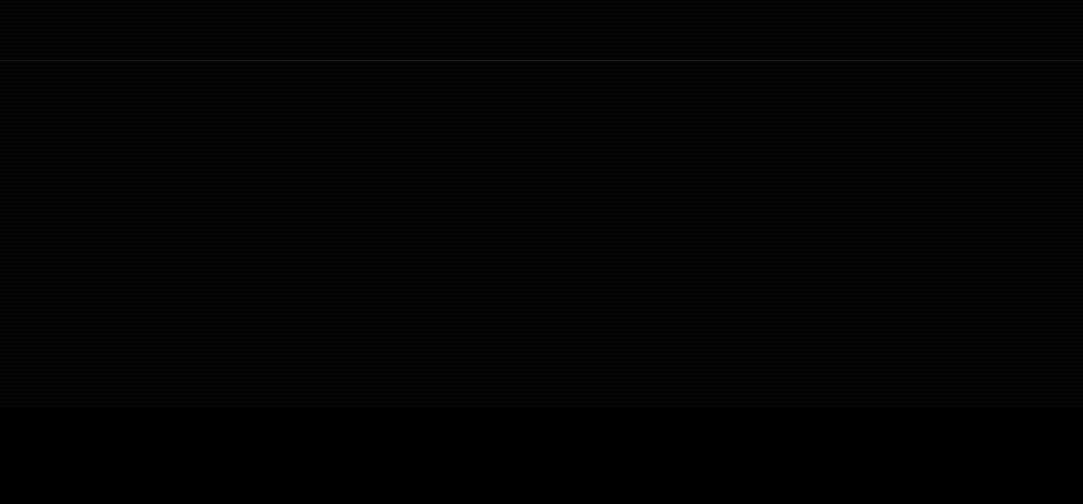
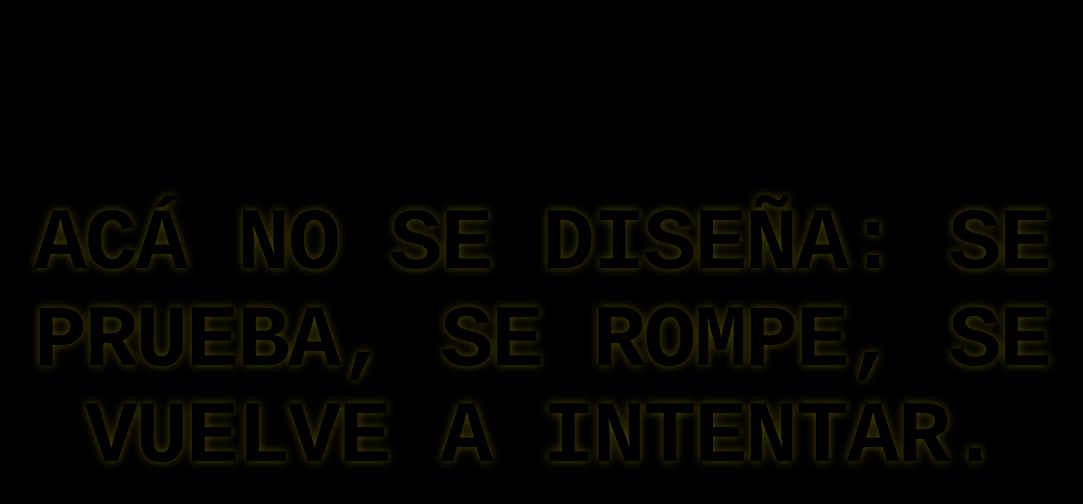
Before and after one commit to luciabalbo/by____lulitx, a Next.js app: page /logs in a window 1280 px wide. Shown: the part 688-1192 px from the top of the page, without its empty margins (98-1181 px from the left). Before the commit the page ends 1004 px from the top, so only its background shows below. Built offline with nearby package versions, Linux system fonts and the light colour scheme.

Commit message:
Cambiamos la redireccion cuando entras al archivo

```diff
--- a/app/logs/logs.module.css
+++ b/app/logs/logs.module.css
@@ -1,126 +1,135 @@
-.terminal_container {
+.container {
   background-color: var(--color-negro);
+  color: var(--color-blanco);
   min-height: 100vh;
-  padding: 80px 12%;
-  font-family: 'Courier New', monospace;
-  position: relative;
-  overflow-x: hidden;
+  padding: 0 5%;
   background-image: var(--bg-grid);
   background-size: 50px 50px;
+  background-attachment: fixed; /* El fondo se queda quieto al scrollear */
 }
 
-/* EFECTO CRT (Tubo de tele viejo) */
-.crt_overlay {
+.header {
   position: fixed;
-  top: 0; left: 0; width: 100%; height: 100%;
-  background: radial-gradient(circle, rgba(18, 16, 16, 0) 40%, rgba(0, 0, 0, 0.5) 100%);
-  pointer-events: none;
-  z-index: 5;
+  top: 0;
+  left: 0;
+  width: 100%;
+  padding: 40px;
+  display: flex;
+  justify-content: center; /* Esto centra el contenido horizontalmente */
+  align-items: center;
+  z-index: 100;
+  background: linear-gradient(to bottom, var(--color-negro) 40%, transparent 100%);
 }
 
-.scanline {
-  position: fixed;
-  top: 0; left: 0; width: 100%; height: 100%;
-  background: linear-gradient(to bottom, rgba(255,255,255,0) 0%, rgba(255,255,255,0.03) 50%, rgba(255,255,255,0) 100%);
-  background-size: 100% 4px;
-  animation: scan 8s linear infinite;
-  z-index: 6;
-  pointer-events: none;
+/* El botón de escape igual que en el archivo */
+.back {
+  font-family: 'Courier New', Courier, monospace;
+  color: var(--color-blanco);
+  text-decoration: none;
+  font-size: 12px;
+  letter-spacing: 2px;
+  opacity: 0.5;
+  transition: all 0.3s ease;
+  border: 1px solid transparent;
+  padding: 5px 15px;
+  /* El truco para que quede clavado en el centro */
+  position: absolute;
+  left: 50%;
+  transform: translateX(-50%);
 }
 
-@keyframes scan { 0% { transform: translateY(-100%); } 100% { transform: translateY(100%); } }
-
-.nav_header {
-  display: flex;
-  justify-content: space-between;
-  align-items: center;
-  border-bottom: 3px double var(--color-azul);
-  padding-bottom: 15px;
-  margin-bottom: 60px;
+.back:hover {
+  opacity: 1;
+  color: var(--color-rojo);
+  border: 1px solid var(--color-rojo);
+  box-shadow: 0 0 15px var(--color-rojo-glow);
 }
 
-.red_dot {
-  width: 12px; height: 12px;
-  background: var(--color-rojo);
-  border-radius: 50%;
-  box-shadow: 0 0 10px var(--color-rojo);
-  animation: blink 0.8s infinite alternate;
+/* Ajuste Mobile para que no se rompa nada */
+@media (max-width: 768px) {
+  .header {
+    padding: 20px;
+  }
+
+  .back {
+    font-size: 10px;
+    letter-spacing: 1px;
+    width: auto;
+    white-space: nowrap;
+  }
 }
 
-@keyframes blink { from { opacity: 1; } to { opacity: 0.3; } }
-
-.exit_btn {
-  font-size: 14px;
-  color: var(--color-rojo);
-  border: 1px solid var(--color-rojo);
-  padding: 5px 15px;
-  text-decoration: none;
-  transition: 0.3s;
+.main {
+  display: flex;
+  flex-direction: column;
+  align-items: center;
+  padding-top: 70px;
 }
 
-.exit_btn:hover {
-  background: var(--color-rojo);
-  color: var(--color-blanco);
-  box-shadow: 0 0 20px var(--color-rojo-glow);
+.section {
+  min-height: 80vh;
+  display: flex;
+  align-items: center;
+  justify-content: center;
+  text-align: center;
+  width: 100%;
+  padding: 0 20px;
 }
 
-/* TIPOS DE LÍNEA */
-.line_box { margin-bottom: 20px; line-height: 1.2; }
-
-.header { font-size: 1.6rem; font-weight: 900; letter-spacing: -1px; }
-
-.highlight {
-  background-color: var(--color-azul);
-  color: var(--color-blanco) !important;
-  display: inline-block;
-  padding: 0 10px;
-  font-weight: bold;
+.text {
+  /* FUENTE COURIER NEW PARA TODO EL MANIFIESTO */
+  font-family: 'Courier New', Courier, monospace;
+  font-size: clamp(1.8rem, 8vw, 5.5rem);
+  font-weight: 900;
+  line-height: 1.1;
+  text-transform: uppercase;
+  max-width: 1100px;
+  letter-spacing: -2px; /* Un poco de tracking negativo para el look brutalista */
+  word-wrap: break-word;
 }
 
-.rojo.highlight { background-color: var(--color-rojo); }
+/* Colores de tu paleta */
+.white { color: var(--color-blanco); }
 
-.big_header {
-  font-size: clamp(2rem, 8vw, 4rem);
-  font-weight: 900;
+.rojo {
   color: var(--color-rojo);
-  text-shadow: 3px 3px 0px var(--color-azul);
-  margin: 50px 0;
-  text-transform: uppercase;
+  text-shadow: 0 0 15px var(--color-rojo-glow);
 }
 
-.glitch {
-  font-style: italic;
-  text-decoration: line-through;
-  color: var(--color-amarillo);
-  animation: shake 0.5s infinite;
+.azul {
+  color: var(--color-azul);
+  text-shadow: 0 0 15px var(--color-azul-glow);
 }
 
-@keyframes shake {
-  0% { transform: translate(0); }
-  25% { transform: translate(2px, -2px); }
-  50% { transform: translate(-2px, 2px); }
-  100% { transform: translate(0); }
+.amarillo {
+  color: var(--color-amarillo);
+  text-shadow: 0 0 10px rgba(252, 233, 0, 0.3);
 }
 
-.system { font-size: 12px; opacity: 0.5; text-transform: uppercase; }
-
-/* COLORES */
-.amarillo { color: var(--color-amarillo); }
-.azul { color: var(--color-azul); }
-.rojo { color: var(--color-rojo); }
-.white { color: var(--color-blanco); }
-
-.terminal_cursor { color: var(--color-amarillo); font-size: 24px; }
-
-.terminal_footer {
-  position: fixed;
-  bottom: 0; left: 0; width: 100%;
-  padding: 20px 40px;
-  display: flex;
-  justify-content: space-between;
-  font-size: 10px;
-  background: rgba(0,0,0,0.8);
-  border-top: 1px solid #222;
+.footer {
+  padding: 100px 0 60px 0;
+  text-align: center;
+  font-family: 'Courier New', Courier, monospace;
+  font-size: 11px;
+  letter-spacing: 4px;
+  opacity: 0.2;
 }
 
-.footer_block { display: flex; gap: 20px; }
+/* Optimización para Mobile */
+@media (max-width: 768px) {
+  .text {
+    /* Bajamos el mínimo a 1rem y el máximo a 1.8rem */
+    font-size: clamp(1rem, 10vw, 1.8rem);
+    letter-spacing: -0.5px; /* Menos tracking negativo para que se lea mejor en chiquito */
+    line-height: 1.1; /* Un poquito más de aire entre líneas para que no se peguen las letras */
+    padding: 0 15px; /* Evita que el texto toque los bordes físicos de la pantalla */
+  }
+
+  .section {
+    min-height: 40vh; /* Reducimos el alto para que no haya que scrollear tanto entre frases */
+  }
+
+  .header {
+    padding: 15px;
+  }
+}
--- a/app/logs/page.tsx
+++ b/app/logs/page.tsx
@@ -1,88 +1,50 @@
 "use client";
-import React, { useState, useEffect, useRef } from 'react';
-import { motion, AnimatePresence } from "framer-motion";
+import React from 'react';
+import { motion } from "framer-motion";
 import Link from 'next/link';
 import styles from './logs.module.css';
 
-const MANIFIESTO_DATA = [
-  { text: ">>> ACCESSING CORE_PHILOSOPHY...", type: "system", color: "azul" },
-  { text: "by____lulitx no es una marca, es un proceso.", type: "header", color: "white" },
-  { text: "Acá no se diseña: se prueba, se rompe, se vuelve a intentar.", type: "body", color: "white" },
-  { text: "ERROR 404: ESTILO NO ENCONTRADO.", type: "glitch", color: "amarillo" },
-  { text: "------------------------------------------------", type: "system", color: "azul" },
-  { text: "No es diseño, es error con estilo. No estamos copiando.", type: "highlight", color: "rojo" },
-  { text: "ESTAMOS REESCRIBIENDO EL SISTEMA.", type: "header", color: "white" },
-  { text: "Si alguien lo busca prolijo, probablemente no lo encuentre.", type: "body", color: "white" },
-  { text: ">>> DESARMANDO TENDENCIAS...", type: "system", color: "azul" },
-  { text: "En by____lulitx no hay talles ni reglas claras.", type: "body", color: "white" },
-  { text: "Hay MUTACIONES, VERSIONES, PIEZAS que no estuvieron nunca.", type: "highlight", color: "azul" },
-  { text: "Cambiamos el modo, rompimos la línea y seguimos jugando.", type: "body", color: "white" },
-  { text: "BIENVENIDX A TU METAMORFOSIS.", type: "big_header", color: "rojo" },
-  { text: "Vos dale, que yo dale 🐉", type: "footer", color: "amarillo" },
-  { text: "by____lulitx 🖤", type: "footer", color: "white" },
+const MANIFIESTO_LINES = [
+  { text: "by____lulitx no es una marca, es un proceso que está en constante movimiento.", color: "white" },
+  { text: "Acá no se diseña: se prueba, se rompe, se vuelve a intentar.", color: "amarillo" },
+  { text: "No es diseño, es error con estilo.", color: "azul" },
+  { text: "No estamos copiando, estamos reescribiendo el sistema.", color: "rojo" },
+  { text: "ERROR 404: ESTILO NO ENCONTRADO.", color: "white" },
+  { text: "No seguimos tendencias, las desarmamos. No compramos moda, la reescribimos.", color: "amarillo" },
+  { text: "En by____lulitx no hay talles ni reglas claras.", color: "azul" },
+  { text: "Hay mutaciones, versiones, piezas que no estuvieron nunca y que ahora existen. ", color: "rojo" },
+  { text: "Cada pieza tiene historia, cada historia es distinta. ", color: "white" },
+  { text: "Cambiamos el modo, rompimos la línea, seguimos jugando.", color: "amarillo" },
+  { text: "Bienvenidx a tu metamorfosis.", color: "azul" },
+  { text: "Vos dale, que yo dale 🐉", color: "amarillo" }
 ];
 
 export default function LogsPage() {
-  const [lines, setLines] = useState<typeof MANIFIESTO_DATA>([]);
-  const hasStarted = useRef(false); // BLOQUEO DE DUPLICADOS
-
-  useEffect(() => {
-    if (hasStarted.current) return; // Si ya empezó, no hagas nada
-    hasStarted.current = true;
-
-    setLines([]); // Limpieza inicial por las dudas
-
-    MANIFIESTO_DATA.forEach((line, i) => {
-      setTimeout(() => {
-        setLines(prev => [...prev, line]);
-      }, i * 450); // Un ritmo más "scary" y legible
-    });
-  }, []);
-
   return (
-    <div className={styles.terminal_container}>
-      <div className={styles.crt_overlay} />
-      <div className={styles.scanline} />
-
-      <header className={styles.nav_header}>
-        <div className={styles.sys_meta}>
-          <div className={styles.red_dot} />
-          <span>REC_SESSION: {new Date().toLocaleTimeString()}</span>
-        </div>
-        <Link href="/" className={styles.exit_btn}>[ EXIT_SYS ]</Link>
+    <div className={styles.container}>
+      <header className={styles.header}>
+        <Link href="/productos" className={styles.back}>[ ESCAPE_SYSTEM ]</Link>
       </header>
 
-      <main className={styles.manifesto_content}>
-        <AnimatePresence mode="popLayout">
-          {lines.map((line, i) => (
-            <motion.div
-              key={`${line.text}-${i}`}
-              initial={{ opacity: 0, x: -30, skewX: -20 }}
-              animate={{ opacity: 1, x: 0, skewX: 0 }}
-              transition={{ duration: 0.5, ease: "easeOut" }}
-              className={`${styles.line_box} ${styles[line.type]} ${styles[line.color]}`}
-            >
-              <span className={styles.prefix}>{line.type === 'system' ? '::' : '>>'}</span>
-              <span className={styles.text_main}>{line.text}</span>
-            </motion.div>
-          ))}
-        </AnimatePresence>
-
-        <motion.span
-          animate={{ opacity: [1, 0] }}
-          transition={{ repeat: Infinity, duration: 0.4 }}
-          className={styles.terminal_cursor}
-        >█</motion.span>
+      <main className={styles.main}>
+        {MANIFIESTO_LINES.map((line, i) => (
+          <motion.section
+            key={i}
+            initial={{ opacity: 0, scale: 0.95 }}
+            whileInView={{ opacity: 1, scale: 1 }}
+            viewport={{ once: false, amount: 0.5 }}
+            transition={{ duration: 0.6 }}
+            className={styles.section}
+          >
+            <h2 className={`${styles.text} ${styles[line.color]}`}>
+              {line.text}
+            </h2>
+          </motion.section>
+        ))}
       </main>
 
-      <footer className={styles.terminal_footer}>
-        <div className={styles.footer_block}>
-          <span>VIBRATION: HIGH</span>
-          <span className={styles.amarillo}>STATUS: UNTAMED</span>
-        </div>
-        <div className={styles.footer_block}>
-          <span>BY____LULITX // 2026</span>
-        </div>
+      <footer className={styles.footer}>
+        <p>BY____LULITX // 2026</p>
       </footer>
     </div>
   );
```
Also changed, not shown: app/archive/archive.module.css (+40 -0 lines), app/archive/page.tsx (+6 -2 lines).
